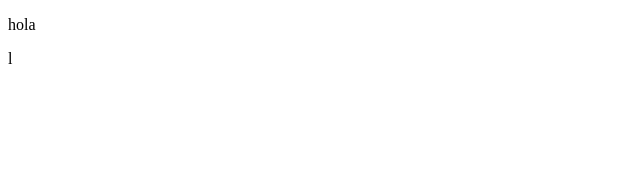
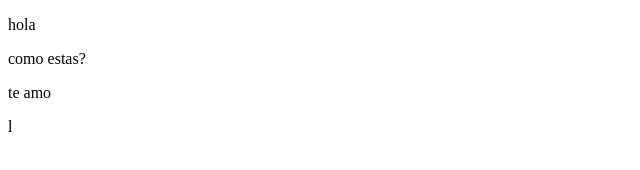
Before and after one commit to DanielFeChG/RepoAlDaEs_NTD, a plain HTML site: page index.html in a window 1280 px wide. Shown: the whole page, without its empty margins (0-640 px from the left). Drawn offline with Linux system fonts and the light colour scheme.

Commit message:
Se agrega 2 parrafos nuevos

```diff
--- a/index.html
+++ b/index.html
@@ -7,6 +7,7 @@
 </head>
 <body>
     <p>hola</p>
-
+    <p>como estas?</p>
+    <p>te amo</p>
 </body>
 </html>l
```
